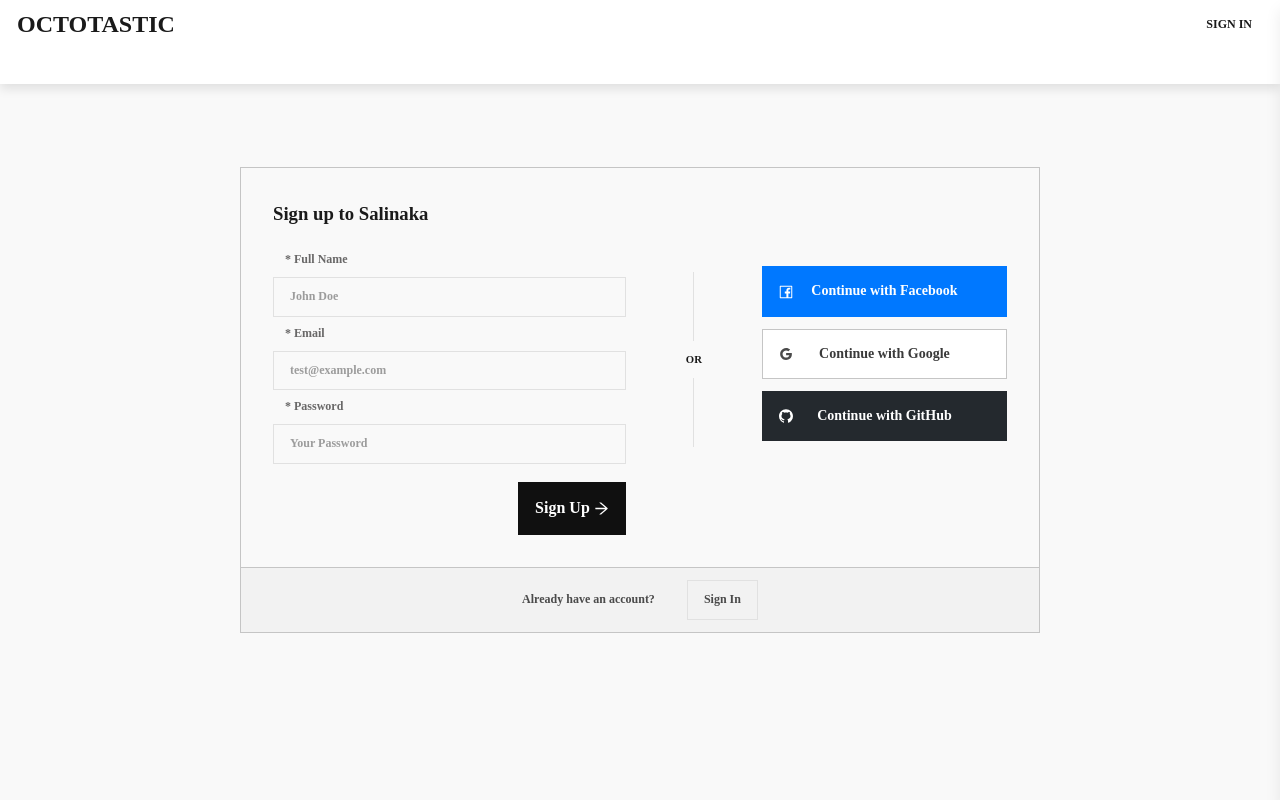
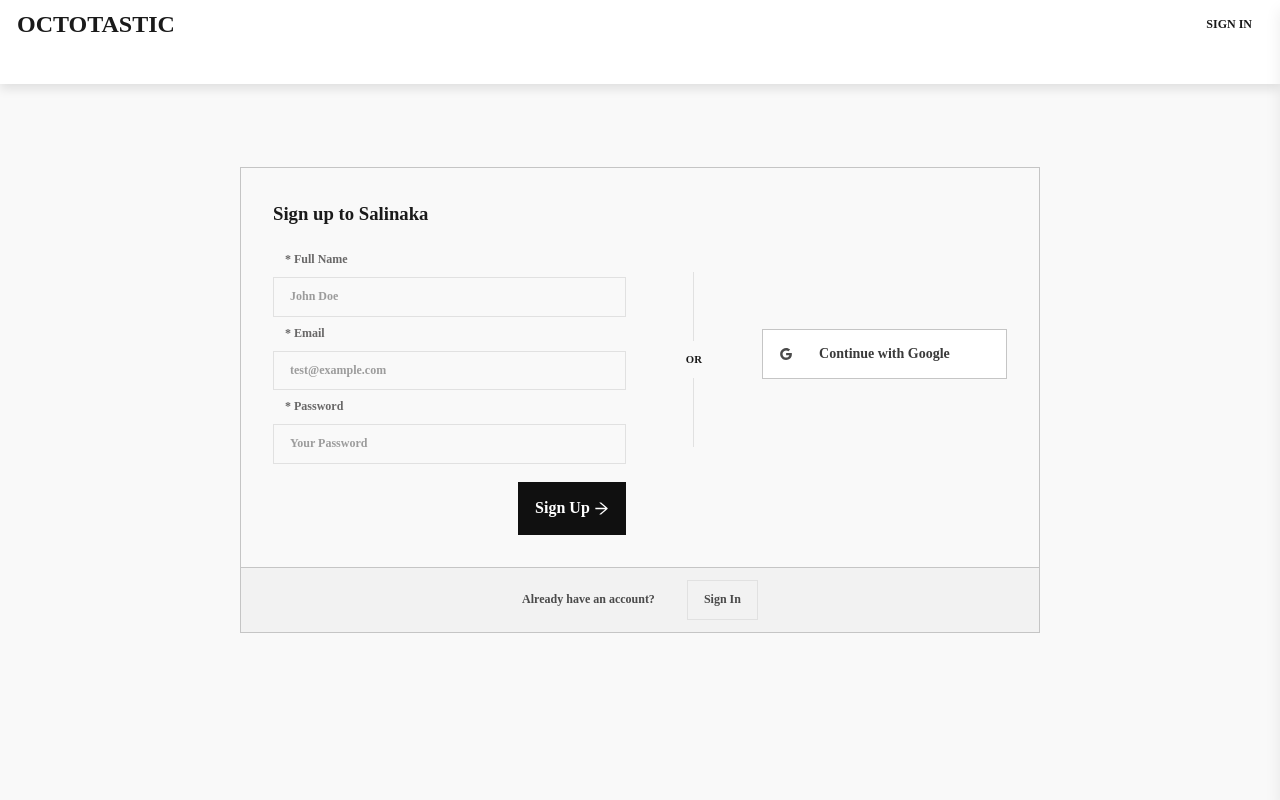
Before and after one commit to SHAHARYAR1255/octotastic, a React (Vite) app: page /signup in a window 1280 px wide. Shown: the top 800 px of the page. Built offline with nearby package versions, Linux system fonts and the light colour scheme; no server answers; what webfontloader would draw is missing.

Commit message:
fb gh buttons removed from sign in

```diff
--- a/src/components/common/SocialLogin.jsx
+++ b/src/components/common/SocialLogin.jsx
@@ -1,36 +1,44 @@
-import { FacebookOutlined, GithubFilled, GoogleOutlined } from '@ant-design/icons';
-import PropType from 'prop-types';
-import React from 'react';
-import { useDispatch } from 'react-redux';
-import { signInWithFacebook, signInWithGithub, signInWithGoogle } from '@/redux/actions/authActions';
+import {
+  FacebookOutlined,
+  GithubFilled,
+  GoogleOutlined,
+} from '@ant-design/icons'
+import PropType from 'prop-types'
+import React from 'react'
+import { useDispatch } from 'react-redux'
+import {
+  signInWithFacebook,
+  signInWithGithub,
+  signInWithGoogle,
+} from '@/redux/actions/authActions'
 
 const SocialLogin = ({ isLoading }) => {
-  const dispatch = useDispatch();
+  const dispatch = useDispatch()
 
   const onSignInWithGoogle = () => {
-    dispatch(signInWithGoogle());
-  };
+    dispatch(signInWithGoogle())
+  }
 
-  const onSignInWithFacebook = () => {
-    dispatch(signInWithFacebook());
-  };
+  // const onSignInWithFacebook = () => {
+  //   dispatch(signInWithFacebook());
+  // };
 
-  const onSignInWithGithub = () => {
-    dispatch(signInWithGithub());
-  };
+  // const onSignInWithGithub = () => {
+  //   dispatch(signInWithGithub());
+  // };
 
   return (
     <div className="auth-provider">
-      <button
+      {/* <button
         className="button auth-provider-button provider-facebook"
         disabled={isLoading}
         onClick={onSignInWithFacebook}
         type="button"
       >
-        {/* <i className="fab fa-facebook" /> */}
+
         <FacebookOutlined />
         Continue with Facebook
-      </button>
+      </button> */}
       <button
         className="button auth-provider-button provider-google"
         disabled={isLoading}
@@ -40,7 +48,7 @@ const SocialLogin = ({ isLoading }) => {
         <GoogleOutlined />
         Continue with Google
       </button>
-      <button
+      {/* <button
         className="button auth-provider-button provider-github"
         disabled={isLoading}
         onClick={onSignInWithGithub}
@@ -48,13 +56,13 @@ const SocialLogin = ({ isLoading }) => {
       >
         <GithubFilled />
         Continue with GitHub
-      </button>
+      </button> */}
     </div>
-  );
-};
+  )
+}
 
 SocialLogin.propTypes = {
-  isLoading: PropType.bool.isRequired
-};
+  isLoading: PropType.bool.isRequired,
+}
 
-export default SocialLogin;
+export default SocialLogin
--- a/src/styles/1 - settings/_colors.scss
+++ b/src/styles/1 - settings/_colors.scss
@@ -29,12 +29,13 @@ $white: #fff;
 $black: #000;
 $off-black: #303030;
 $off-white: #f0f0f0;
-$red: rgba(247, 45, 45, 0.986);
+$red: rgba(185, 201, 141, 0.986);
 $green: rgb(59, 150, 32);
 $yellow: rgb(228, 165, 31);
 $gray-01: #3a3a3a;
 $gray-10: #818181;
 $gray-20: #b6b6b6;
+$gray-69: #fff;
 
 // Buttons
 $button-color: #101010;
--- a/src/styles/5 - components/_auth.scss
+++ b/src/styles/5 - components/_auth.scss
@@ -106,13 +106,15 @@
 
 .provider-google {
   @extend .button;
+  color: $gray-01;
   background: $white;
-  color: $gray-01;
   border: 1px solid $border-color-focus;
 
   &:hover {
     background: $border-color;
     border: 1px solid $border-color;
+    background: #000;
+    color: $gray-69;
   }
 
   span {
```
